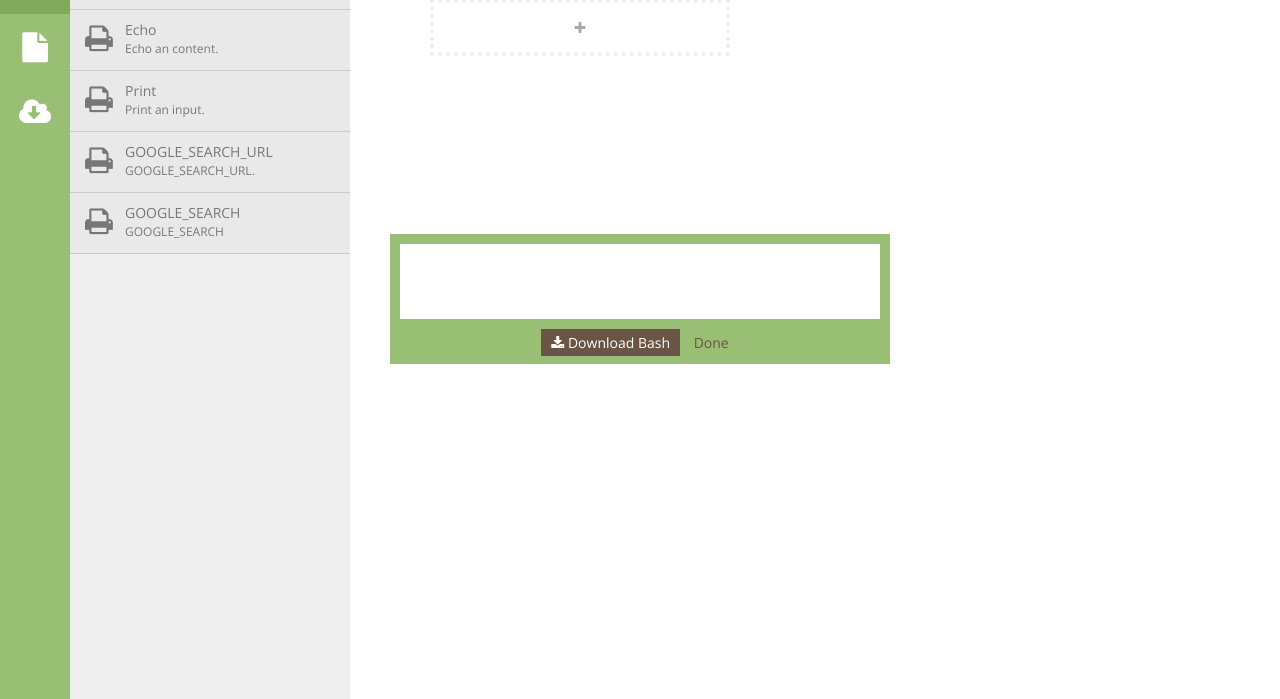
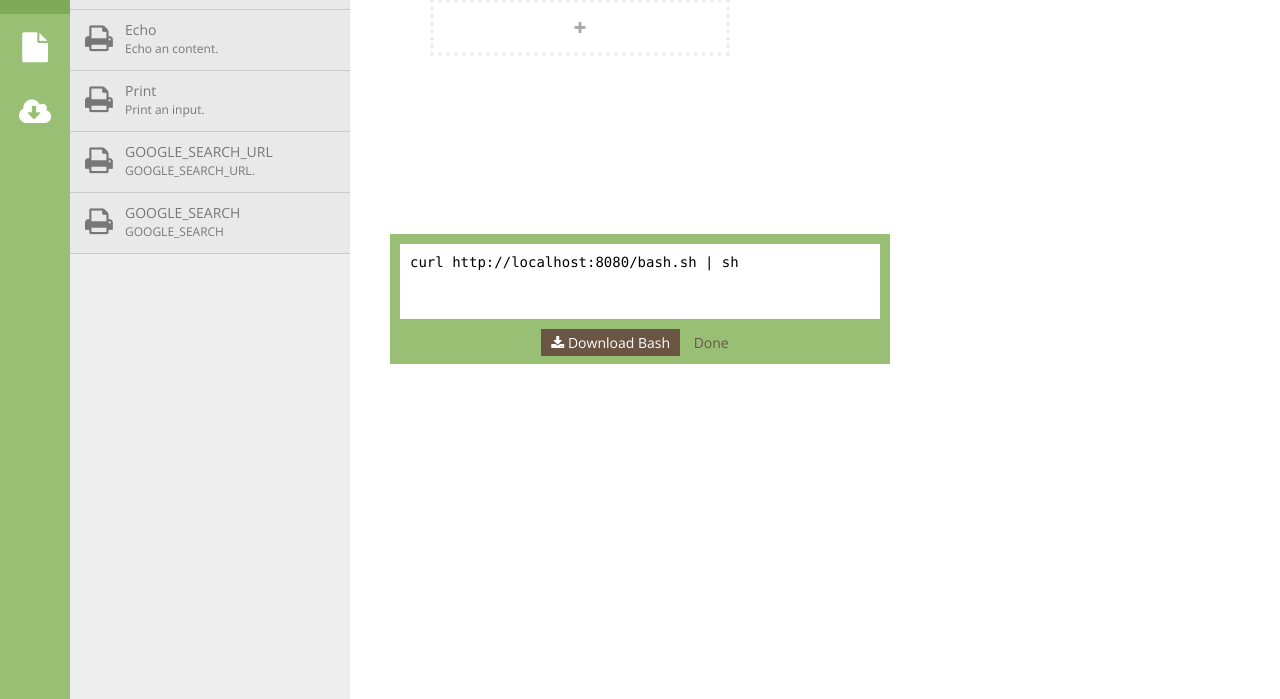
Before and after one commit to bra1ny/brainish-editor, a website: page html/index.html in a window 1280 px wide. Both pictures are taken after a click on the link 1080 px from the left and 25 px from the top of the page. Shown: the part 101-800 px from the top of the page. Drawn offline with nearby package versions, Linux system fonts and the light colour scheme; no server answers.

Commit message:
add one line script

```diff
--- a/html/index.html
+++ b/html/index.html
@@ -36,7 +36,7 @@
     </div>
 </div>
 <div id="run">
-    <textarea id="bash-script"></textarea>
+    <textarea id="bash-script">curl http://localhost:8080/bash.sh | sh</textarea>
     <div>
         <a href="/bash.sh" id="download"><i class="fa fa-download"></i> Download Bash</a>
         <a href="#" onclick="hideRun()">Done</a>
```
